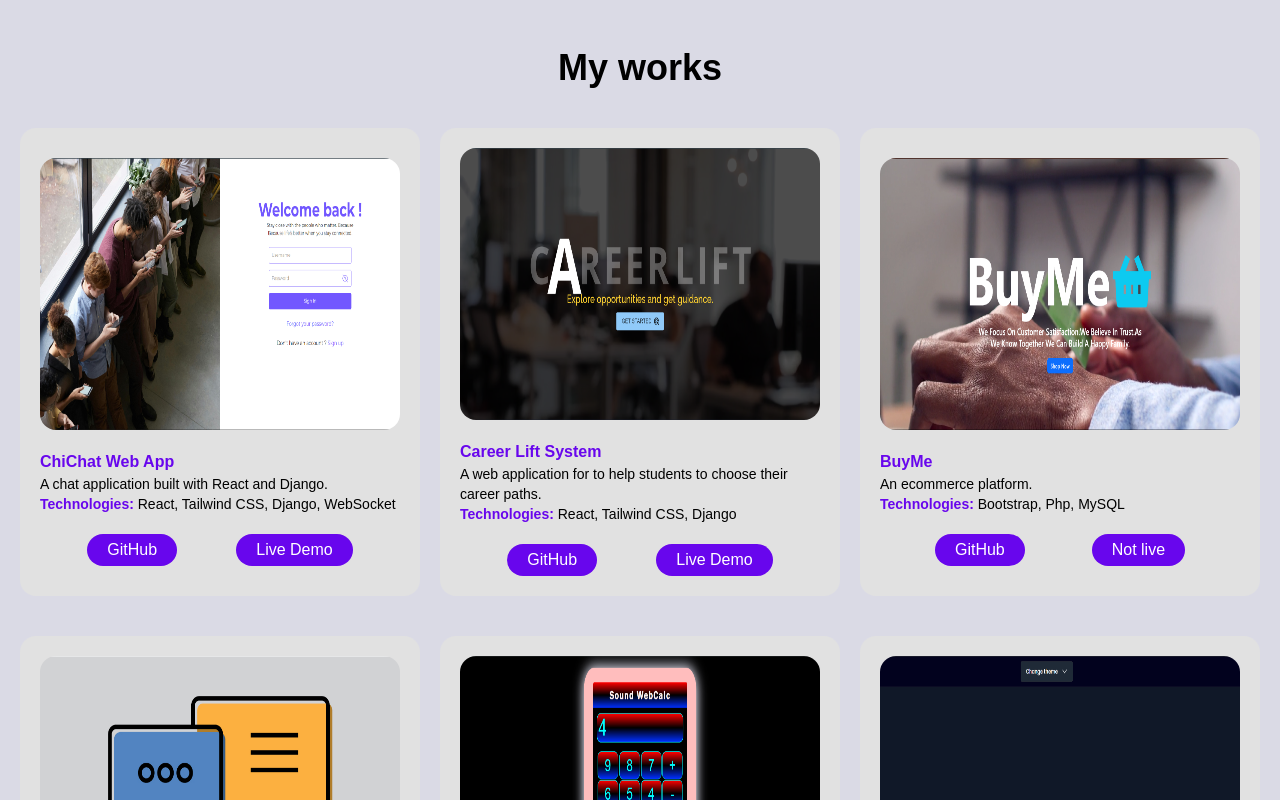
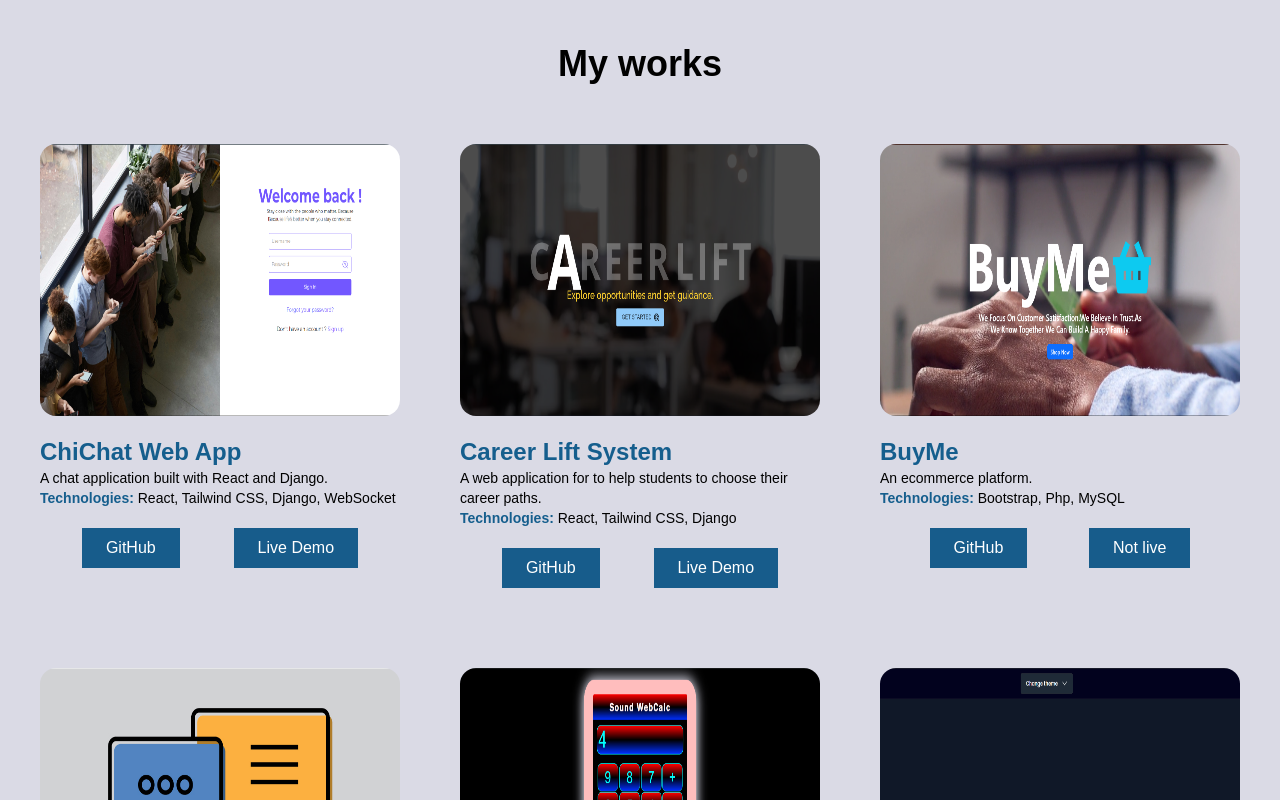
Before and after one commit to shiba-murmu/shiba-murmu-portfolio, a React (Vite) app: page / in a window 1280 px wide. Shown: the part 1880-2680 px from the top of the page. Built offline with nearby package versions, Linux system fonts and the light colour scheme; a web font is replaced by a local one.

Commit message:
animation added to the project cards. And make changes in the about me section for animations.

```diff
--- a/src/component/Project_card.jsx
+++ b/src/component/Project_card.jsx
@@ -1,20 +1,34 @@
 import React from 'react'
-
-function Project_card({path, title, description, tech, github, liveDemo , livebuttonValue}) {
+import PopUp_open from './animate/PopUp_open'
+import useInView from '../hooks/useInView'
+function Project_card({ path, title, description, tech, github, liveDemo, livebuttonValue }) {
+    const [ref, isInView] = useInView({ threshold: 0.2 })
     return (
         <>
-            <div className='bg-[#e1e1e1] px-5 py-5 rounded-2xl flex flex-col items-center justify-center gap-5 hover:translate-y-[-0.5rem]  transition-all duration-300'>
+            <div ref={ref}>
+                {
+                    isInView ? (
+
+                        <PopUp_open ref={ref}>
+                            <div className=' px-5 py-5 rounded-2xl flex flex-col items-center justify-center gap-5 hover:translate-y-[-0.5rem]  transition-all duration-300'>
                                 <img src={path} alt="" className='rounded-2xl h-40 md:h-[17rem]' />
                                 <div className=' w-full'>
-                    <p className='font-bold text-[#6806ed]'>{title}</p>
+                                    <span className='font-bold text-xl md:text-2xl text-[var(--text-level-three-color)]'>{title}</span>
                                     <p className='text-sm '>{description}</p>
-                    <p className='text-sm'><strong className='font-bold text-[#6806ed]'>Technologies:</strong> {tech.join(", ")}</p>
+                                    <p className='text-sm'><strong className='font-bold text-[var(--text-level-three-color)]'>Technologies:</strong> {tech.join(", ")}</p>
                                 </div>
                                 <div className='flex justify-evenly w-full gap-3'>
-                    <a href={github} className=' rounded-2xl bg-[#6806ed] text-white py-1 px-5'>GitHub</a>
-                    <a href={liveDemo} className=' rounded-2xl bg-[#6806ed] text-white py-1 px-5'>{livebuttonValue}</a>
+                                    <a href={github} className=' bg-[var(--bg-color)] text-white py-2 px-6'>GitHub</a>
+                                    <a href={liveDemo} className='bg-[var(--bg-color)] text-white py-2 px-6'>{livebuttonValue}</a>
                                 </div>
                             </div>
+                        </PopUp_open>
+                    ) : ("")
+                }
+            </div>
+
+
+
         </>
     )
 }
--- a/src/pages/Aboutme.jsx
+++ b/src/pages/Aboutme.jsx
@@ -17,7 +17,7 @@ function Aboutme() {
                 {/* <span className='text-3xl text-black md:text-4xl font-bold '>About Me</span> */}
                 <HeadingText Children={'About me'} />
                     {/* <hr /> */}
-                <div ref={ref} className='text-[var(--smallText-color)]'>
+                <div ref={ref} className='text-[var(--smallText-color) h-86'>
                     <p className={`${isInView ? "animate__animated animate__fadeInDown mt-4 text-md md:text-lg" : " "}`}>I am a Computer Science graduate (B.Tech, 2025) with strong skills in Python, Django, and React.js. I enjoy building dynamic, user-friendly web applications and have completed several projects combining frontend and backend development. Passionate about problem-solving and eager to learn new technologies.</p>
                     <p className={`${isInView ? "animate__animated animate__fadeInDown delay-500 mt-4 text-md md:text-lg" : ""}`}> My journey in web development began with a curiosity for how websites work, and it has since evolved into a full-fledged career.</p>
                     <p className={`${isInView ? "animate__animated animate__fadeInDown delay-1000 mt-2 text-md md:text-lg" : " "}`}>I enjoy working with the latest technologies and frameworks to build user-friendly interfaces and seamless user experiences. My goal is to continuously learn and grow as a developer while contributing to meaningful projects.</p>
```
Lines whose indentation alone changed are shown as unchanged.
